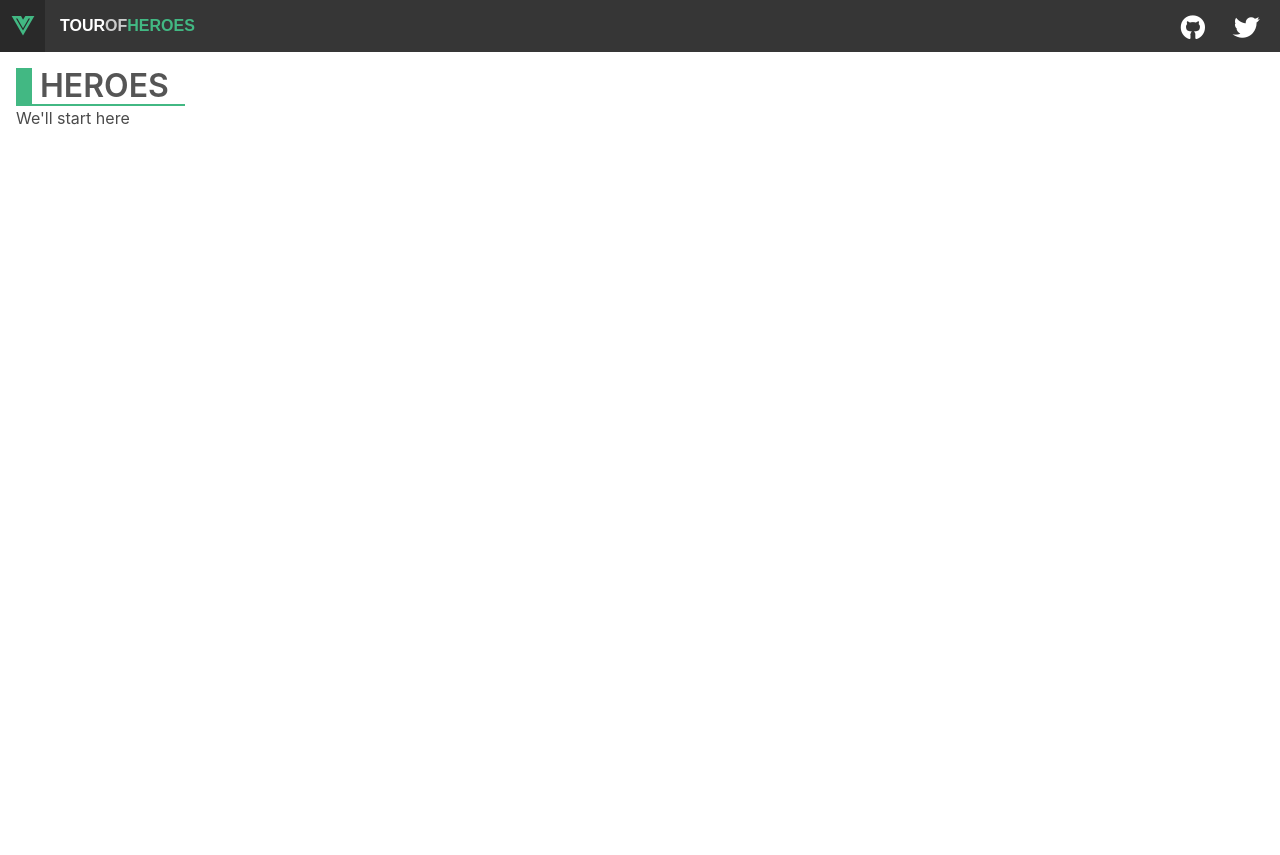
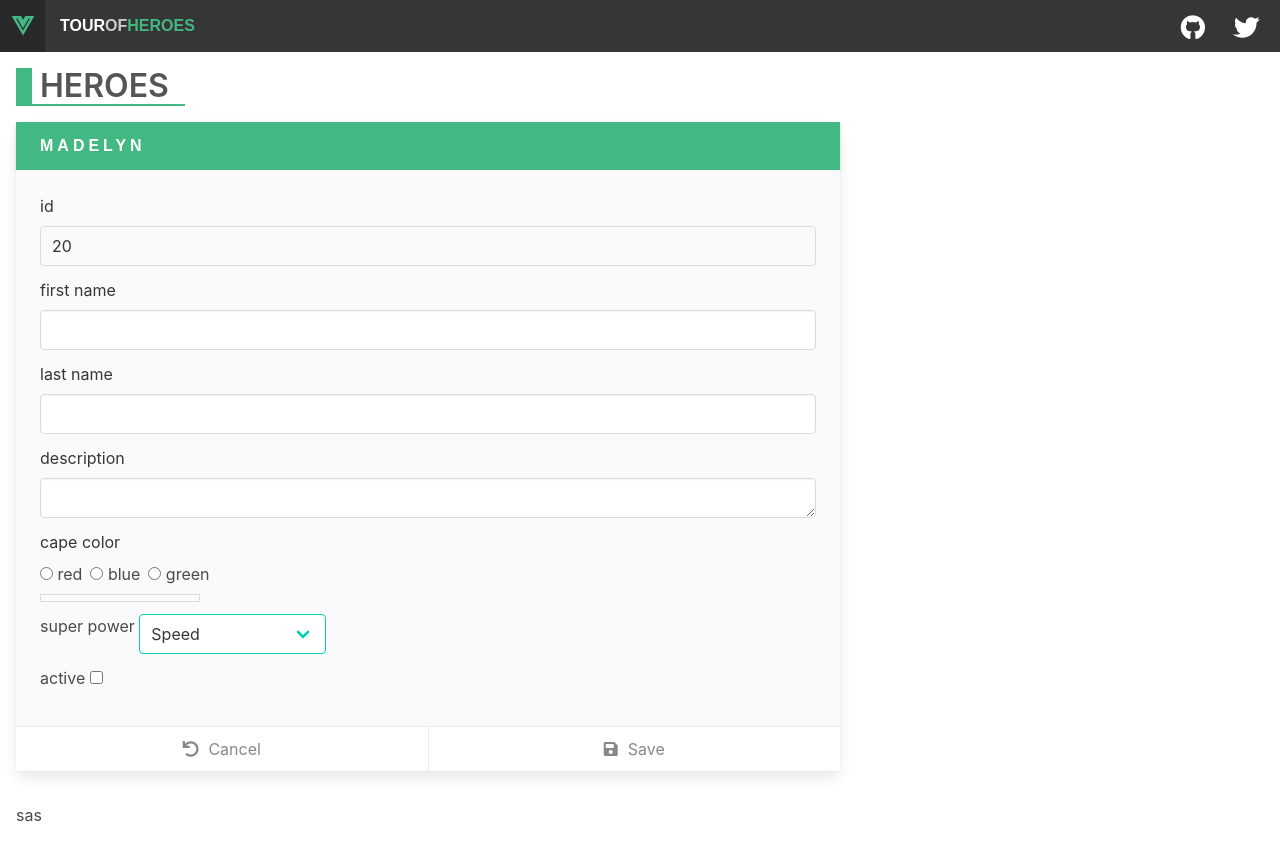
Before and after one commit to weumj/practice-vue-started, a Vue app: page / in a window 1280 px wide. Before the commit the page ends 800 px from the top, so only its background shows below. Built offline with nearby package versions, Linux system fonts and the light colour scheme.

Commit message:
3 - data binding

```diff
--- a/src/app.vue
+++ b/src/app.vue
@@ -1,19 +1,21 @@
 <template>
   <div id="app">
     <HeaderBar />
-    <div class="main-section content-title-group">
-      <h2 class="title">Heroes</h2>
-      <div>We'll start here</div>
+    <div class="main-section columns">
+      <main class="column">
+        <Heroes />
+      </main>
     </div>
   </div>
 </template>
 
 <script lang="ts">
 import HeaderBar from '@/components/header-bar';
+import Heroes from '@/components/heros';
 
 export default {
   name: 'App',
-  components: { HeaderBar },
+  components: { HeaderBar, Heroes },
 };
 </script>
 
--- /dev/null
+++ b/src/components/heros.vue
@@ -0,0 +1,105 @@
+<template>
+  <div class="content-container">
+    <div class="section content-title-group">
+      <h2 class="title">Heroes</h2>
+    </div>
+    <div class="columns">
+      <div class="column is-8">
+        <div class="card edit-detail">
+          <header class="card-header">
+            <p class="card-header-title">{{ hero.firstName }}</p>
+          </header>
+          <div class="card-content">
+            <div class="content">
+              <div class="field">
+                <label class="label" for="id">id</label>
+                <label class="input" id="id" readonly> {{ hero.id }}</label>
+              </div>
+              <div class="field">
+                <label class="label" for="firstName">first name</label>
+                <input class="input" id="firstName" />
+              </div>
+              <div class="field">
+                <label class="label" for="lastName">last name</label>
+                <input class="input" id="lastName" />
+              </div>
+              <div class="field">
+                <label class="label" for="description">description</label>
+                <textarea class="input" id="description" type="text" />
+              </div>
+              <div class="field">
+                <label class="label">cape color</label>
+                <label class="radio" for="color-red">
+                  <input type="radio" id="color-red" value="red" />
+                  red
+                </label>
+                <label class="radio" for="color-blue">
+                  <input type="radio" id="color-blue" value="blue" />
+                  blue
+                </label>
+                <label class="radio" for="color-green">
+                  <input type="radio" id="color-green" value="green" />
+                  green
+                </label>
+                <div class="color-line"></div>
+              </div>
+              <div class="field">
+                <label for="power">
+                  super power
+                  <div class="select is-primary">
+                    <select id="power">
+                      <option disabled value>Please select one</option>
+                      <option>Speed</option>
+                      <option>Flight</option>
+                      <option>Strength</option>
+                      <option>Invisibility</option>
+                    </select>
+                  </div>
+                </label>
+              </div>
+              <div class="field">
+                <label class="checkbox" for="active">
+                  active
+                  <input type="checkbox" class="is-primary" id="active" />
+                </label>
+              </div>
+            </div>
+          </div>
+          <footer class="card-footer">
+            <button class="link card-footer-item cancel-button">
+              <i class="fas fa-undo"></i>
+              <span>Cancel</span>
+            </button>
+            <button class="link card-footer-item">
+              <i class="fas fa-save"></i>
+              <span>Save</span>
+            </button>
+          </footer>
+        </div>
+        <div class="notification is-info">{{ message }}</div>
+      </div>
+    </div>
+  </div>
+</template>
+
+<script lang="ts">
+export default {
+  name: 'heros',
+  data() {
+    return {
+      hero: {
+        id: 20,
+        firstName: 'Madelyn',
+        lastName: 'Papa',
+        description: 'the cat whisperer',
+        capeColor: '',
+        power: '',
+        active: '',
+      },
+      message: 'sas',
+    };
+  },
+};
+</script>
+
+<style scoped></style>
```
